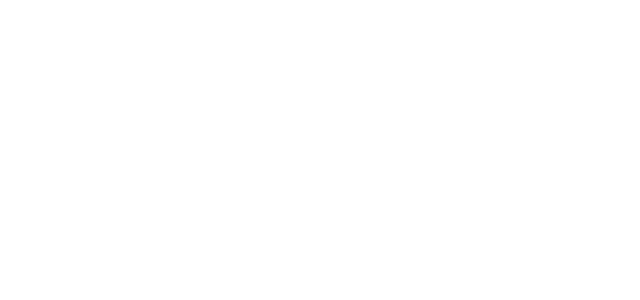
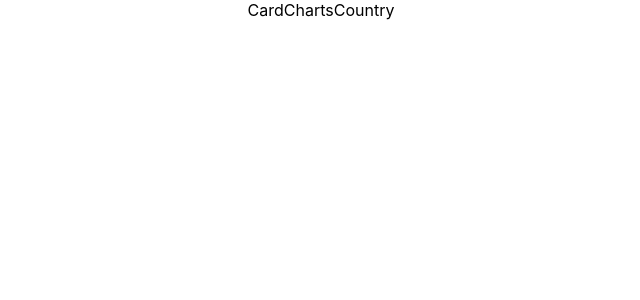
Before and after one commit to marcinoles87/bitcoinChart, a React (Create React App) app: page / in a window 1280 px wide. Shown: the top 300 px of the page, without its empty margins (319-959 px from the left). Built offline with nearby package versions, Linux system fonts and the light colour scheme.

Commit message:
create structure project

```diff
--- a/src/App.css
+++ b/src/App.css
@@ -1,38 +1,11 @@
-.App {
-  text-align: center;
+*{
+  margin: 0;
+  padding: 0;
+  box-sizing: border-box;
 }
 
-.App-logo {
-  height: 40vmin;
-  pointer-events: none;
-}
-
-@media (prefers-reduced-motion: no-preference) {
-  .App-logo {
-    animation: App-logo-spin infinite 20s linear;
-  }
-}
-
-.App-header {
-  background-color: #282c34;
-  min-height: 100vh;
+.container{
   display: flex;
-  flex-direction: column;
   align-items: center;
   justify-content: center;
-  font-size: calc(10px + 2vmin);
-  color: white;
 }
-
-.App-link {
-  color: #61dafb;
-}
-
-@keyframes App-logo-spin {
-  from {
-    transform: rotate(0deg);
-  }
-  to {
-    transform: rotate(360deg);
-  }
-}
--- a/src/App.js
+++ b/src/App.js
@@ -1,9 +1,16 @@
 
 import './App.css';
 
+import Card from './components/Card/Card'
+import Charts from './components/Charts/Charts'
+import Country from './components/Country/Country'
+
 function App() {
   return (
-    <div className="App">
+    <div className="container">
+      <Card></Card>
+      <Charts></Charts>
+      <Country></Country>
 
     </div>
   );
--- a/src/components/Card/Card.js
+++ b/src/components/Card/Card.js
@@ -0,0 +1,9 @@
+import React from 'react'
+
+function Card() {
+  return (
+    <div>Card</div>
+  )
+}
+
+export default Card
--- a/src/components/Charts/Charts.js
+++ b/src/components/Charts/Charts.js
@@ -0,0 +1,9 @@
+import React from 'react'
+
+function Charts() {
+  return (
+    <div>Charts</div>
+  )
+}
+
+export default Charts
--- a/src/components/Country/Country.js
+++ b/src/components/Country/Country.js
@@ -0,0 +1,9 @@
+import React from 'react'
+
+function Country() {
+  return (
+    <div>Country</div>
+  )
+}
+
+export default Country
```
Also changed, not shown: src/api/index.js (added).
